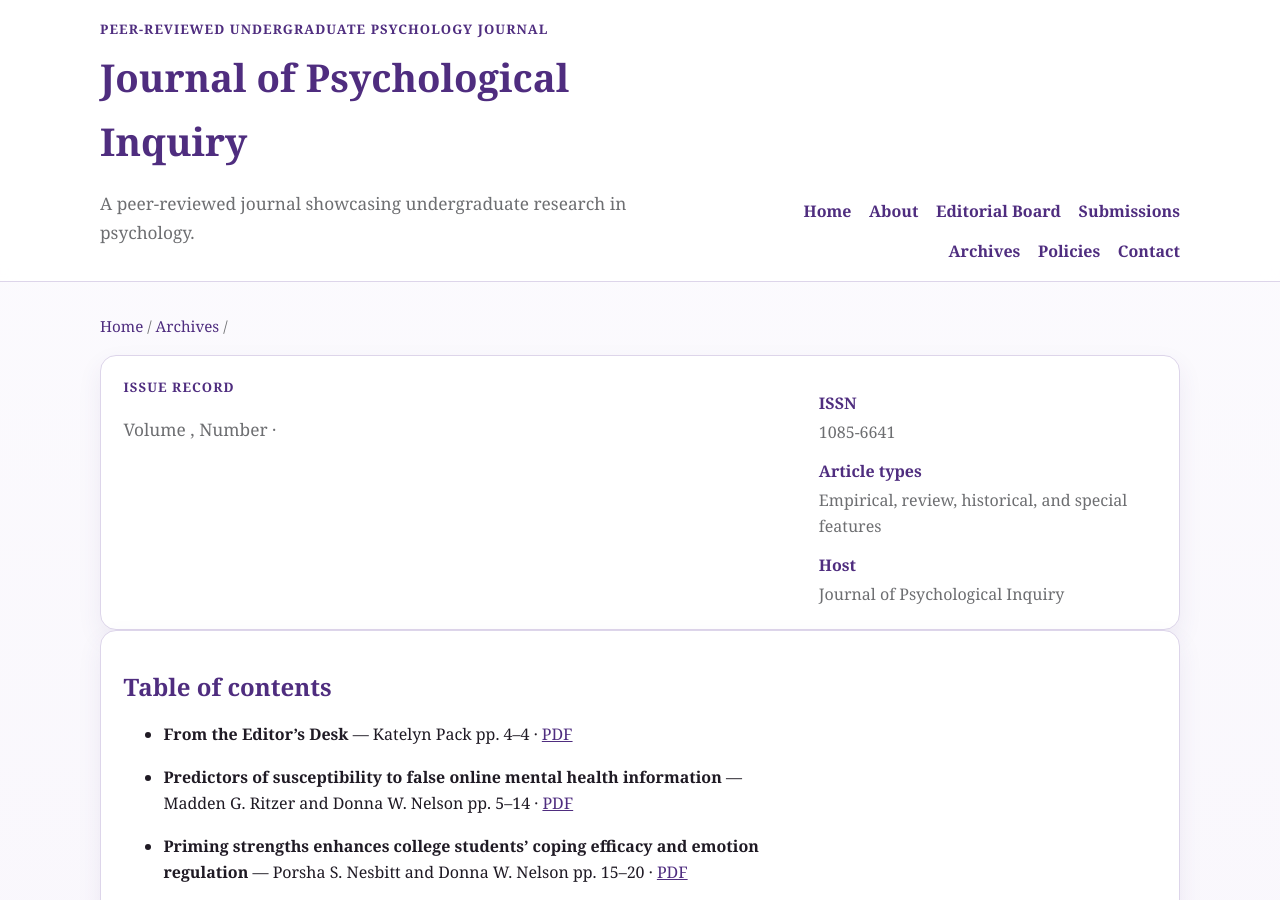
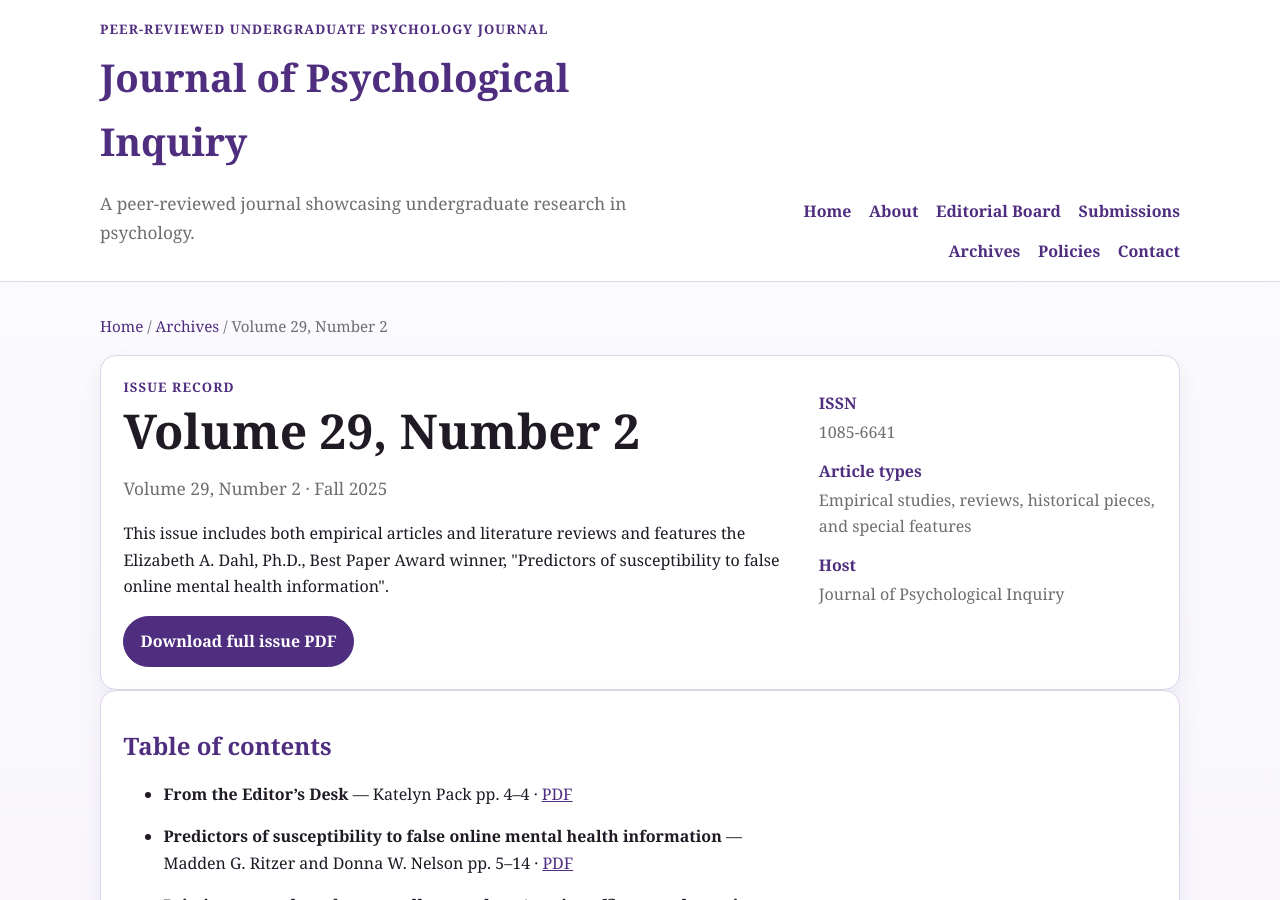
Before and after one commit to tomfaulkenberry/jpi, a Jekyll site: the page built from _issues/2025-v29n2.md, in a window 1280 px wide and 900 px high. Built offline with Jekyll 4.4.1, drawn with Linux system fonts in a browser that asks for light colours.

Commit message:
finally found the yaml parsing error

```diff
--- a/_issues/2025-v29n2.md
+++ b/_issues/2025-v29n2.md
@@ -10,7 +10,7 @@ host_org: Journal of Psychological Inquiry
 article_types: Empirical studies, reviews, historical pieces, and special features
 featured: true
 summary: The Fall 2025 issue of JPI features undergraduate empirical research and literature reviews spanning misinformation, coping, emotion regulation, narrative enjoyment, impostor phenomenon, infant learning, visual search, ADHD genetics, and asexuality.
-editor_note: This issue includes both empirical articles and literature reviews and features the Elizabeth A. Dahl, Ph.D., Best Paper Award winner: Predictors of susceptibility to false online mental health information.
+editor_note: This issue includes both empirical articles and literature reviews and features the Elizabeth A. Dahl, Ph.D., Best Paper Award winner, "Predictors of susceptibility to false online mental health information".
 ---
 
 ## Table of contents
```
